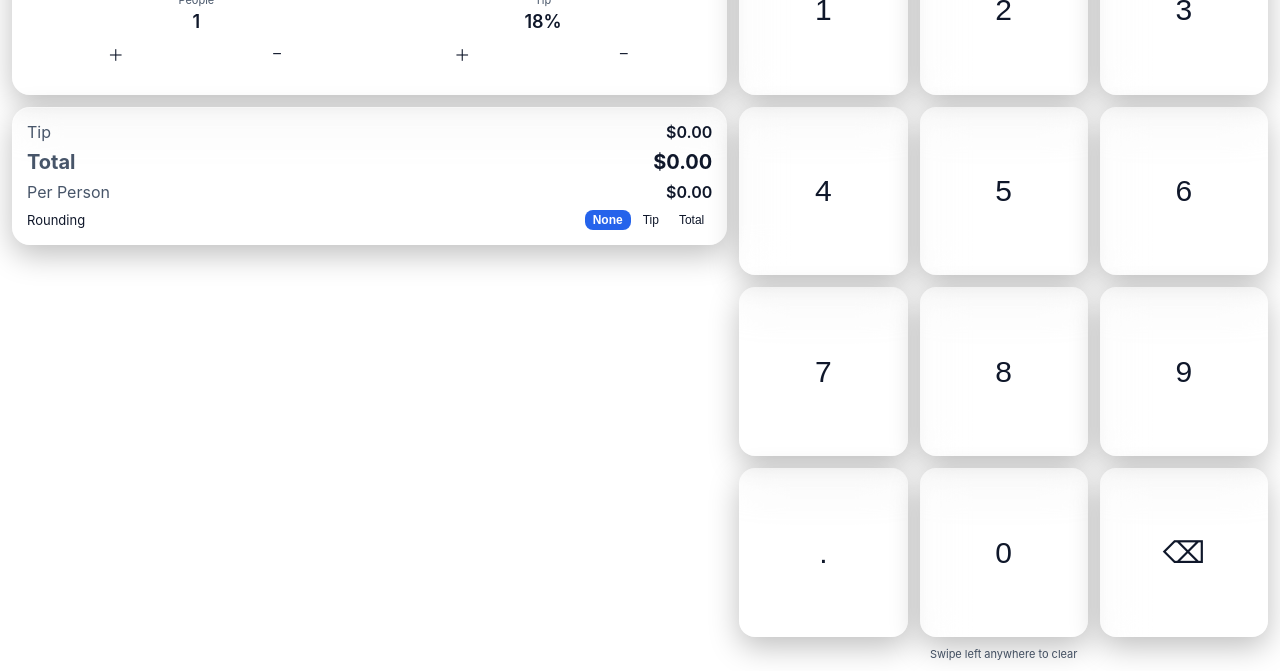
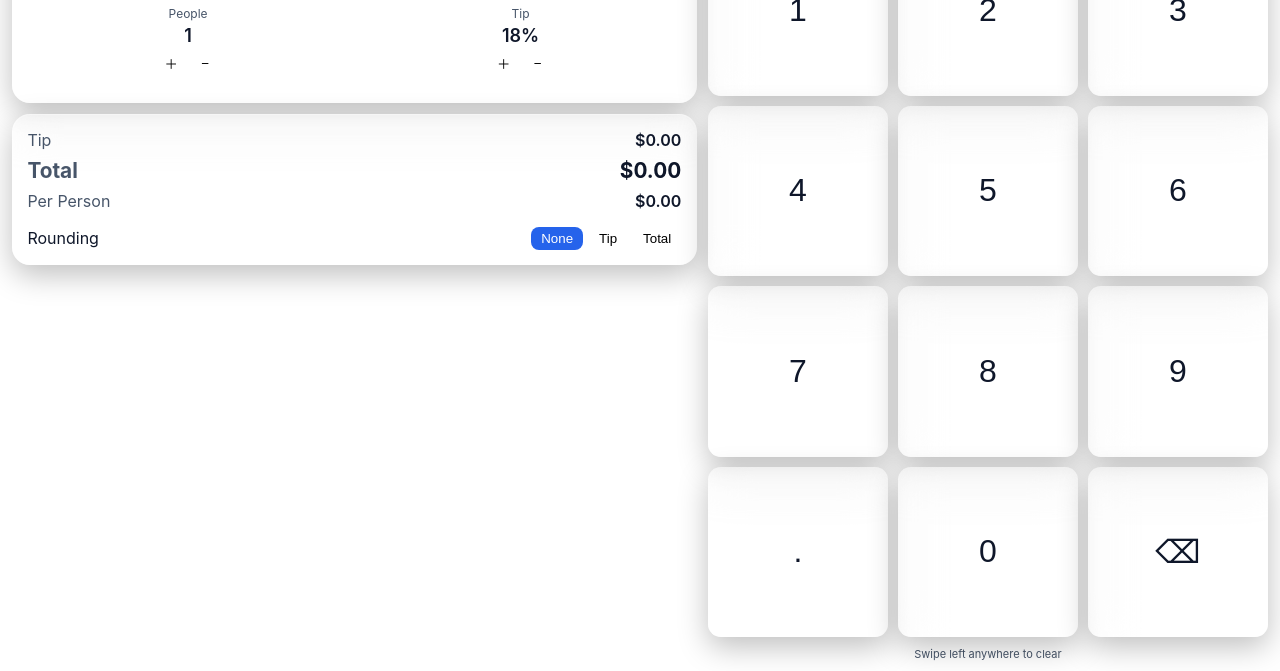
Before and after one commit to TimsReef/Tiptacular, a website built with webpack: page www/index.html in a window 1280 px wide. Shown: the part 129-800 px from the top of the page. Built offline with nearby package versions, Linux system fonts and the light colour scheme.

Commit message:
Fixing layout

```diff
--- a/www/index.html
+++ b/www/index.html
@@ -16,7 +16,6 @@
    THEMES
 ------------------------------*/
 
-/* Transparent glass */
 body.transparent{
 --text:#0f172a;
 --muted:#475569;
@@ -25,21 +24,8 @@ body.transparent{
 --button:rgba(255,255,255,.22);
 --border:rgba(255,255,255,.35);
 --shadow:0 10px 30px rgba(0,0,0,.25);
-
-/* true glass effect — no background image */
 background:transparent;
 }
-
-/* NOTE: For real glass effect on device you must allow the native
-   WebView background to be transparent.
-
-   iOS (AppDelegate.swift or Capacitor config):
-   webView.isOpaque = false
-   webView.backgroundColor = .clear
-
-   Android (MainActivity):
-   bridge.getWebView().setBackgroundColor(Color.TRANSPARENT);
-*/
 
 body.light{
 --text:#0f172a;
@@ -49,7 +35,6 @@ body.light{
 --button:#e2e8f0;
 --border:#e2e8f0;
 --shadow:0 8px 20px rgba(0,0,0,.10);
-
 background:linear-gradient(180deg,#f6f8fb,#eef2f7);
 }
 
@@ -61,7 +46,6 @@ body.dark{
 --button:#1f2937;
 --border:#374151;
 --shadow:0 10px 26px rgba(0,0,0,.45);
-
 background:linear-gradient(180deg,#0f172a,#020617);
 }
 
@@ -73,7 +57,6 @@ color:var(--text);
 overflow:hidden;
 }
 
-/* glass effect */
 body.transparent .card,
 body.transparent .key,
 body.transparent .icon-btn,
@@ -82,31 +65,31 @@ backdrop-filter:blur(22px) saturate(160%);
 -webkit-backdrop-filter:blur(22px) saturate(160%);
 }
 
+/* -----------------------------
+   APP FRAME
+------------------------------*/
+
 .app{
 width:100%;
 height:100dvh;
-min-height:100dvh;
 display:flex;
 flex-direction:column;
-
-/* Fluid safe‑area scaling for modern devices (Dynamic Island, Android edge displays) */
 padding:
 max(env(safe-area-inset-top),8px)
 max(env(safe-area-inset-right),12px)
 max(env(safe-area-inset-bottom),10px)
 max(env(safe-area-inset-left),12px);
-
-gap:clamp(10px,1.6vh,16px);
+gap:clamp(10px,1.5vh,16px);
 box-sizing:border-box;
 }
 
 .header{
 font-size:20px;
 font-weight:700;
-padding:0 6px;
 display:flex;
 align-items:center;
 justify-content:space-between;
+padding:0 4px;
 }
 
 .header-actions{display:flex;gap:6px}
@@ -124,217 +107,211 @@ justify-content:center;
 font-size:16px;
 }
 
-.icon-btn:active{transform:scale(.92)}
+/* -----------------------------
+   LAYOUT
+------------------------------*/
 
 .main{
 flex:1;
+display:grid;
+grid-template-rows:auto auto 1fr;
+gap:clamp(10px,1.4vh,16px);
+min-height:0;
+}
+
+.left-panel{
 display:flex;
 flex-direction:column;
-gap:12px;
+gap:clamp(10px,1.4vh,16px);
 min-height:0;
-height:100%;
 }
+
+.right-panel{
+display:flex;
+flex-direction:column;
+min-height:0;
+gap:clamp(8px,1.2vh,14px);
+}
+
+/* -----------------------------
+   CARDS
+------------------------------*/
 
 .card{
 background:var(--card);
 border-radius:var(--radius);
-padding:14px;
+padding:clamp(12px,1.8vh,18px);
 box-shadow:var(--shadow);
 border:1px solid var(--border);
 }
 
 .display{
-font-size:clamp(22px,4vw,30px);
+font-size:clamp(26px,4.5vh,40px);
 font-weight:700;
-text-align:right;
-margin-bottom:8px;
-white-space:nowrap;
-overflow:hidden;
-text-overflow:ellipsis;
+margin-bottom:clamp(10px,1.4vh,14px);
+text-align: right;
 }
 
-.controls{display:flex;gap:8px}
+.controls{
+display:grid;
+grid-template-columns:1fr 1fr;
+gap:clamp(10px,1.4vh,14px);
+}
 
 .control{
-flex:1;
 background:var(--button);
 border-radius:12px;
-padding:8px;
+padding:10px;
 text-align:center;
 }
 
-.control-title{font-size:11px;color:var(--muted)}
-.control-value{font-size:18px;font-weight:600;margin:4px 0}
+.control-title{
+font-size:12px;
+color:var(--muted);
+}
 
-.control-buttons{display:flex}
+.control-value{
+font-size:18px;
+font-weight:600;
+margin:4px 0;
+}
+
+.control-buttons{
+display:flex;
+justify-content:center;
+gap:6px;
+}
 
 .control-buttons button{
-flex:1;border:none;background:var(--card);color:var(--text);
-border-radius:8px;margin:2px;padding:4px;font-size:16px;
+border:none;
+background:var(--card);
+border-radius:8px;
+width:28px;
+height:28px;
 }
 
-.tip-selector{display:flex;gap:6px;margin-top:8px}
+.tip-selector{
+display:flex;
+gap:8px;
+margin-top:10px;
+}
 
 .tip-btn{
-flex:1;border:none;background:var(--button);color:var(--text);
-padding:6px 0;border-radius:10px;font-size:12px;
+flex:1;
+border:none;
+border-radius:10px;
+padding:8px 0;
+background:var(--button);
 }
 
-.tip-btn.active{background:var(--accent);color:#fff;font-weight:600}
+.tip-btn.active{
+background:var(--accent);
+color:white;
+}
+
+/* -----------------------------
+   RESULTS
+------------------------------*/
 
 .results{
-flex-shrink:0;
-
 display:grid;
-grid-template-columns:1fr 1fr;
+grid-template-columns:1fr auto;
 row-gap:8px;
-column-gap:12px;
-font-size:17px;
+column-gap:8px;
+font-size:clamp(14px,2vh,17px);
 }
 
-.results .label{color:var(--muted)}
-.results .value{text-align:right;font-weight:600}
-.results .total{font-size:22px;font-weight:700}
+.label{color:var(--muted)}
+
+.value{
+text-align:right;
+font-weight:600;
+}
+
+.total{
+font-size:clamp(18px,2.6vh,22px);
+font-weight:700;
+}
 
 .round-row{
-grid-column:span 2;
+grid-column:1/-1;
 display:flex;
 justify-content:space-between;
 align-items:center;
-font-size:13px;
+margin-top:8px;
 }
 
-.round-options{display:flex;gap:4px}
+.round-options{display:flex;gap:6px}
 
 .round-btn{
-border:none;background:var(--button);color:var(--text);
-border-radius:8px;padding:3px 8px;font-size:12px;
+border:none;
+background:var(--button);
+border-radius:8px;
+padding:4px 10px;
 }
 
-.round-btn.active{background:var(--accent);color:#fff;font-weight:600}
+.round-btn.active{
+background:var(--accent);
+color:white;
+}
 
-/* Keypad fills remaining screen */
+/* -----------------------------
+   KEYPAD
+------------------------------*/
+
 .keypad{
 flex:1;
 display:grid;
 grid-template-columns:repeat(3,1fr);
-width:100%;
-height:100%;
-gap:12px;
+grid-template-rows:repeat(4,1fr);
+gap:clamp(8px,1.2vh,14px);
 min-height:0;
 }
 
-/* Adaptive keypad geometry */
-@media (orientation: portrait){
-.keypad{
- grid-auto-rows:minmax(64px,1fr);
-}
-.key{
- font-size:clamp(22px,5.5vh,34px);
- border-radius:18px;
-}
-}
-
-@media (orientation: landscape){
-.keypad{
- grid-auto-rows:minmax(52px,1fr);
-}
-.key{
- font-size:clamp(20px,4vh,30px);
- border-radius:16px;
-}
-}
-
-
 .key{
 border:none;
-border-radius:16px;
-font-size:clamp(22px,5vh,30px);
+border-radius:clamp(12px,1.6vh,18px);
+font-size:clamp(22px,5vh,32px);
 background:var(--key);
 color:var(--text);
 box-shadow:var(--shadow);
-display:flex;align-items:center;justify-content:center;
+display:flex;
+align-items:center;
+justify-content:center;
+transition:transform .08s ease,box-shadow .08s ease,filter .08s ease;
 }
 
-.key:active{transform:scale(.92)}
+.key:active{
+transform:translateY(2px) scale(.96);
+box-shadow:0 2px 6px rgba(0,0,0,.25) inset,0 3px 8px rgba(0,0,0,.18);
+filter:brightness(.96);
+}
 
-.swipe-hint{text-align:center;font-size:11px;color:var(--muted)}
+.swipe-hint{
+text-align:center;
+font-size:11px;
+color:var(--muted);
+}
 
-/* Landscape layout improvements */
+/* -----------------------------
+   LANDSCAPE
+------------------------------*/
+
 @media (orientation: landscape){
 
 .main{
-flex-direction:row;
+grid-template-columns:1.1fr .9fr;
+grid-template-rows:1fr;
+}
+
+.left-panel{
 height:100%;
 }
 
-.left-panel{
-flex:1.15;
-display:flex;
-flex-direction:column;
-gap:12px;
-min-width:0;
-}
-
-.right-panel{
-flex:0.85;
-display:flex;
-flex-direction:column;
-gap:10px;
-min-width:0;
-}
-
-/* hide tip quick buttons to save vertical space */
 .tip-selector{
 display:none;
 }
 
-.results{
-font-size:16px;
-}
-
-.results .total{
-font-size:20px;
-}
-
-.keypad{
-flex:1;
-height:100%;
-}
-
-}
-
-/* Portrait keypad slightly shorter to prevent result clipping */
-@media (orientation: portrait){
-.keypad{
-flex:0.92;
-}
-}
-
-/* -----------------------------
-   Premium Button Press Animation
-------------------------------*/
-.key{
-transition:
-transform .08s ease,
-box-shadow .08s ease,
-filter .08s ease;
-}
-
-.key:active{
-transform:translateY(2px) scale(.96);
-box-shadow:0 2px 6px rgba(0,0,0,.25) inset,
-           0 3px 8px rgba(0,0,0,.18);
-filter:brightness(.96);
-}
-
-.icon-btn{
-transition:transform .08s ease, box-shadow .08s ease;
-}
-
-.icon-btn:active{
-transform:translateY(1px) scale(.95);
-box-shadow:0 2px 6px rgba(0,0,0,.25) inset;
 }
 
 </style>
```
